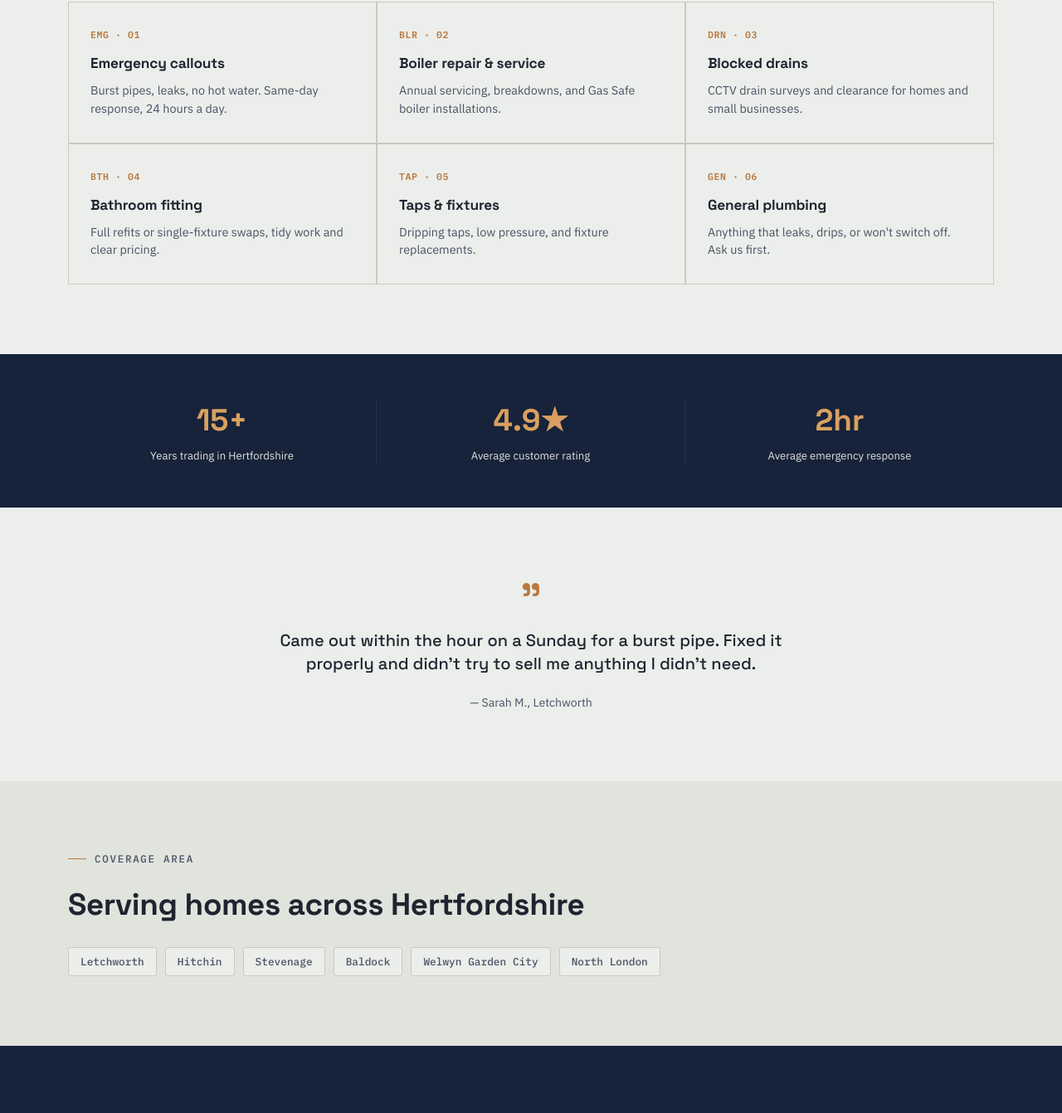
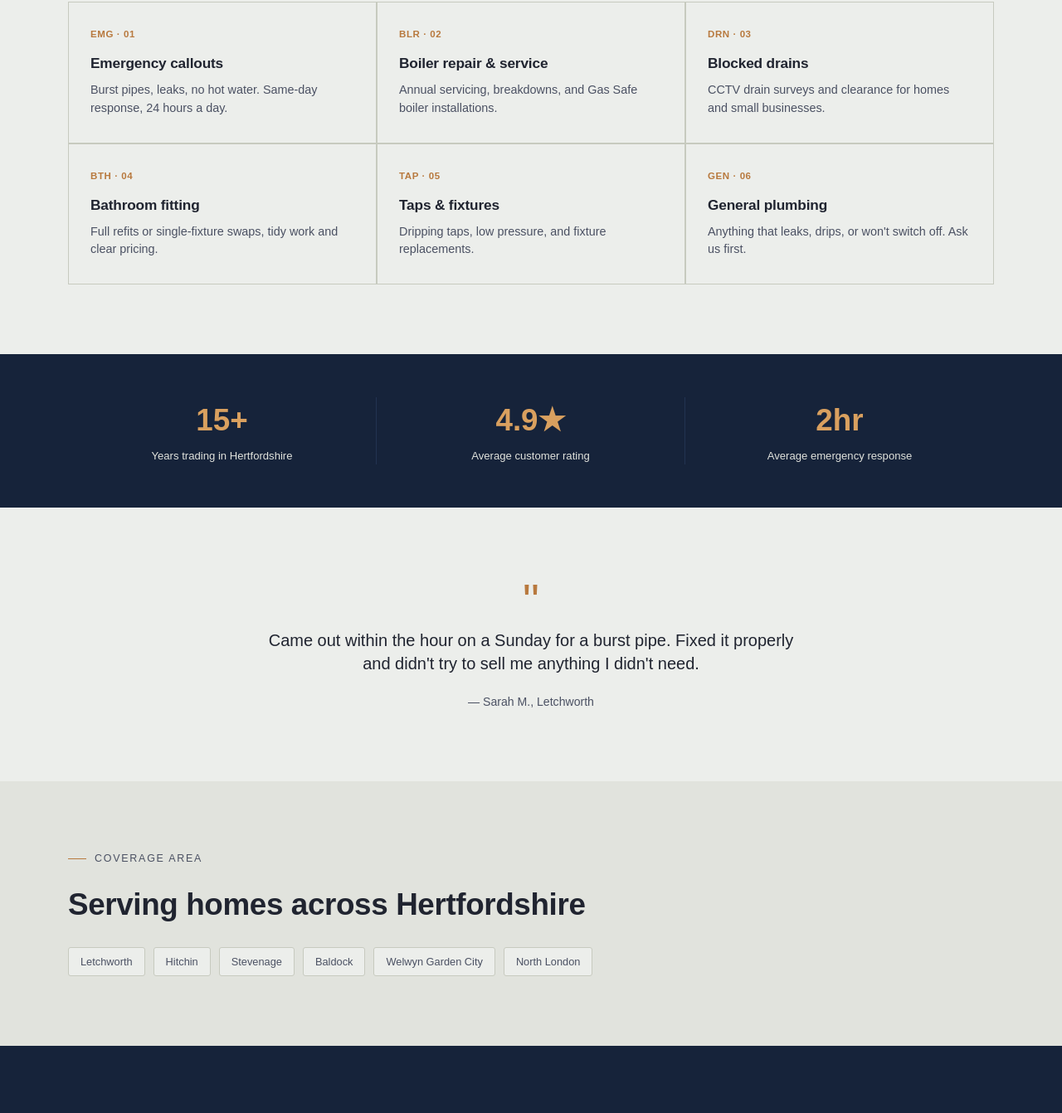
Before and after one commit to zhanejj-prog/hartley-plumbing-demo, a plain HTML site: page hartley-plumbing-demo.html in a window 1280 px wide. Shown: the part 931-2273 px from the top of the page at 83% size. Drawn offline with Linux system fonts and the light colour scheme.

Commit message:
Update hartley-plumbing-demo.html

```diff
--- a/hartley-plumbing-demo.html
+++ b/hartley-plumbing-demo.html
@@ -5,8 +5,6 @@
 <meta name="viewport" content="width=device-width, initial-scale=1.0">
 <title>Hartley &amp; Sons Plumbing — Hertfordshire</title>
 <style>
-  @import url('https://fonts.googleapis.com/css2?family=Space+Grotesk:wght@500;600;700&family=IBM+Plex+Sans:wght@400;500;600&family=IBM+Plex+Mono:wght@500;600&display=swap');
-
   :root{
     --navy: #16233A;
     --navy-light: #223351;
@@ -25,19 +23,19 @@
   html{ scroll-behavior: smooth; }
   body{
     margin:0;
-    font-family:'IBM Plex Sans', sans-serif;
+    font-family: Arial, sans-serif;
     background: var(--paper);
     color: var(--ink);
     line-height: 1.5;
   }
   h1,h2,h3{
-    font-family:'Space Grotesk', sans-serif;
+    font-family: Arial, sans-serif;
     font-weight:700;
     margin:0;
     letter-spacing:-0.01em;
   }
   .mono{
-    font-family:'IBM Plex Mono', monospace;
+    font-family: Arial, sans-serif;
   }
   a{ color:inherit; }
   img{ max-width:100%; display:block; }
@@ -73,14 +71,14 @@
     display:flex;
     align-items:baseline;
     gap:10px;
-    font-family:'Space Grotesk', sans-serif;
+    font-family: Arial, sans-serif;
     font-weight:700;
     font-size: 1.15rem;
     letter-spacing: -0.01em;
   }
   .logo .mark{
     color: var(--brass-light);
-    font-family:'IBM Plex Mono', monospace;
+    font-family: Arial, sans-serif;
     font-size: 0.75rem;
     font-weight:600;
     border:1px solid var(--brass-light);
@@ -130,7 +128,7 @@
     align-items:center;
   }
   .eyebrow{
-    font-family:'IBM Plex Mono', monospace;
+    font-family: Arial, sans-serif;
     font-size: 0.78rem;
     letter-spacing: 0.14em;
     text-transform: uppercase;
@@ -233,7 +231,7 @@
     letter-spacing: 0.06em;
   }
   .stamp{
-    font-family:'IBM Plex Mono', monospace;
+    font-family: Arial, sans-serif;
     font-size: 0.7rem;
     font-weight:600;
     letter-spacing: 0.08em;
@@ -277,7 +275,7 @@
     padding: 30px 26px;
   }
   .service-card .tag{
-    font-family:'IBM Plex Mono', monospace;
+    font-family: Arial, sans-serif;
     font-size: 0.72rem;
     color: var(--brass);
     font-weight:600;
@@ -312,7 +310,7 @@
   }
   .stat:last-child{ border-right:none; }
   .stat .num{
-    font-family:'Space Grotesk', sans-serif;
+    font-family: Arial, sans-serif;
     font-size: 2.3rem;
     font-weight:700;
     color: var(--brass-light);
@@ -330,7 +328,7 @@
     text-align:center;
   }
   .testimonial .quote-mark{
-    font-family:'Space Grotesk', sans-serif;
+    font-family: Arial, sans-serif;
     font-size: 3.5rem;
     color: var(--brass);
     line-height:1;
@@ -339,7 +337,7 @@
   .testimonial blockquote{
     font-size: 1.25rem;
     margin: 0 0 20px;
-    font-family:'Space Grotesk', sans-serif;
+    font-family: Arial, sans-serif;
     font-weight: 500;
     line-height:1.4;
   }
@@ -360,7 +358,7 @@
     margin-top: 24px;
   }
   .chip{
-    font-family:'IBM Plex Mono', monospace;
+    font-family: Arial, sans-serif;
     font-size: 0.8rem;
     background: var(--paper);
     border: 1px solid var(--line);
@@ -406,7 +404,7 @@
     color: var(--paper);
     padding: 13px 14px;
     border-radius: var(--radius);
-    font-family:'IBM Plex Sans', sans-serif;
+    font-family: Arial, sans-serif;
     font-size: 0.95rem;
   }
   input::placeholder, textarea::placeholder{ color: var(--paper-dim); }
```
